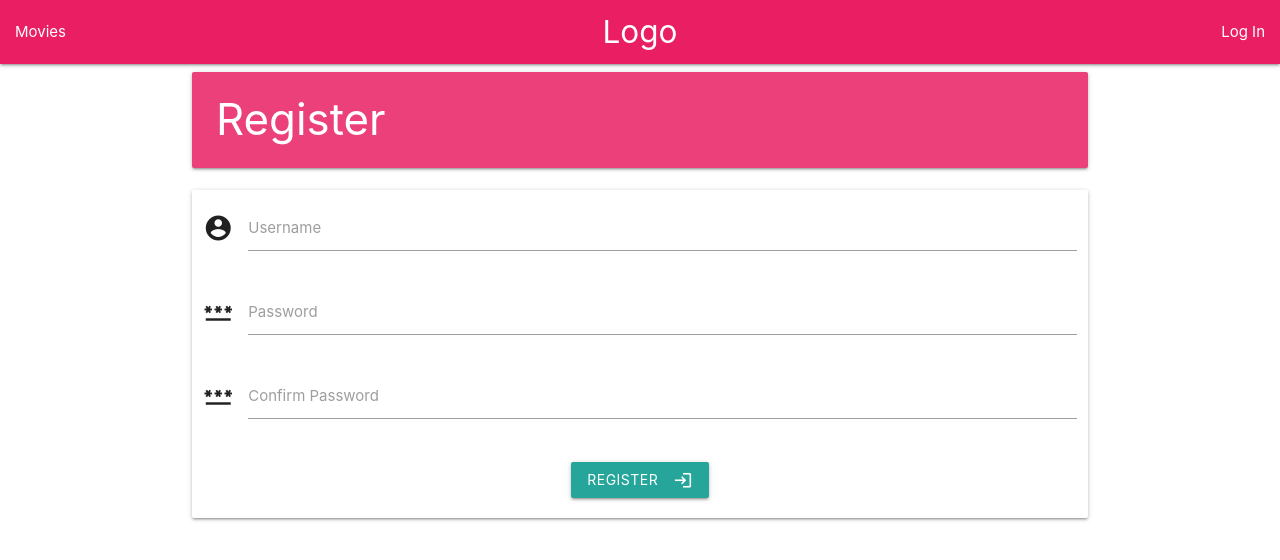
After one commit to Code-Institute-Submissions/-gamefootage-moview-site_NovResub, a Flask app: page /register in a window 1280 px wide. The commit adds this page. Shown: the top 560 px of the page. Run offline with Flask 2, Linux system fonts and the light colour scheme; parts of the project's set-up code (start-up, migrations or seed data) failed here and were passed over; some libraries are stand-ins or nearby versions.

Commit message:
add edit/delete movie functionality and register logic

```diff
--- /dev/null
+++ b/main.py
@@ -0,0 +1,212 @@
+import os
+from flask import (
+  Flask, flash, render_template, redirect, request, session, url_for
+)
+from flask_pymongo import PyMongo
+from bson.objectid import ObjectId
+import flask_pymongo
+import pymongo
+from pymongo.message import update
+from werkzeug import useragents
+from werkzeug.security import generate_password_hash, check_password_hash
+if os.path.exists("env.py"):
+  import env
+
+app = Flask(__name__)
+
+app.config["MONGO_DBNAME"] = os.environ.get("MONGO_DBNAME")
+app.config["MONGO_URI"] = os.environ.get("MONGO_URI")
+app.secret_key = os.environ.get("SECRET_KEY")
+
+mongo = PyMongo(app)
+
+
+@app.route("/")
+@app.route("/movies")
+def get_movies():
+  movies = list(mongo.db.movies.find())
+  return render_template("movies.html", movies=movies)
+
+
+@app.route("/login", methods=["POST", "GET"])
+def login():
+  if request.method == "POST":
+    db_user = mongo.db.users.find_one({
+      "username": request.form.get("username")
+    })
+
+    if db_user:
+      if check_password_hash(
+        db_user["password"], request.form.get("password")
+      ):
+        print(db_user["_id"])
+        # store user info in session
+        session["user"] = {
+          "_id": str(db_user["_id"]),
+          "username": db_user["username"],
+          "profile_url": db_user["profile_url"]
+        }
+        return redirect(url_for('get_movies'))
+      else:
+          # incorrect password
+          flash("Incorrect login details", "error")
+          return redirect(url_for('login'))
+    else:
+      # username not found
+      flash("Incorrect login details", "error")
+
+  return render_template("login.html")
+
+
+
+@app.route("/register", methods=["GET", "POST"])
+def register():
+  if request.method == "POST":
+
+    profile_url = "https://cdn.pixabay.com/photo/2015/10/05/22/37/blank-profile-picture-973460_960_720.png"
+    new_user = {
+      "username": request.form.get("username").lower(),
+      "password": generate_password_hash(request.form.get("password")),
+      "profile_url": profile_url
+    }
+    mongo.db.users.insert_one(new_user)
+    db_user = mongo.db.users.find_one({
+      "username": new_user["username"]
+    })
+
+    # put new user into sesssion cookie
+    session["user"] = {
+      "_id": str(db_user["_id"]),
+      "username": db_user["username"],
+      "profile_url": db_user["profile_url"]
+    }
+    flash("Regisration Successful!")
+    return redirect(url_for('get_movies'))
+
+  return render_template("register.html")
+
+
+@app.route("/profile", methods=["GET", "POST"])
+def show_profile():
+  if request.method == "POST":
+    print(session["user"]["_id"])
+    mongo.db.users.update_one({ "_id": ObjectId(session["user"]["_id"]) },
+      {
+        "$set": { "profile_url": request.form.get("profile_url") }
+      }
+    )
+
+    db_user = mongo.db.users.find_one({"_id": ObjectId(session["user"]["_id"]) })
+    print(db_user)
+
+    if db_user:
+      session["user"] = {
+        "_id": str(db_user["_id"]),
+        "username": db_user["username"],
+        "profile_url": db_user["profile_url"]
+      }
+      flash("Profile image changed successfully")
+      return redirect(url_for('get_movies'))
+    else:
+      flash("Error updating user profile. Please try again")
+
+  user = session["user"]
+  if user:
+    return render_template("profile.html", user=user)
+  else:
+    return redirect(url_for("login"))
+
+
+@app.route("/logout")
+def logout():
+  session["user"] = {}
+  return redirect(url_for('login'))
+
+
+@app.route("/delete/<movie_id>/")
+def delete_movie(movie_id):
+  user_id = session["user"]["_id"]
+  # Only allow user to delte if user submitted the movie
+  result = mongo.db.movies.delete_one({
+    "_id": ObjectId(movie_id),
+    "submitted_by": ObjectId(user_id)
+  })
+
+  print(result)
+
+  if result.deleted_count > 0:
+    flash("Movie successfully deleted")
+  else:
+    flash("You do not have the correct permissions to delete this movie")
+
+  return redirect(url_for('get_movies'))
+
+
+
+@app.route("/edit/<movie_id>", methods=["GET", "POST"])
+def edit_movie(movie_id):
+  if request.method == "GET":
+    if movie_id == 'form':
+      movie_id = request.args.get("edit_movie_id")
+
+    user_id = session["user"]["_id"]
+    movie = mongo.db.movies.find_one({
+      "_id": ObjectId(movie_id),
+      "submitted_by": ObjectId(user_id)
+    })
+
+    if not movie:
+      flash("You don't have the correct permissions to edit this movie")
+    else:
+      return render_template("edit_movie.html", movie=movie)
+  elif request.method == "POST":
+    user_id = session["user"]["_id"]
+    movie = mongo.db.movies.find_one({
+      "_id": ObjectId(movie_id),
+      "submitted_by": ObjectId(user_id)
+    })
+
+    edit = {
+      "title": request.form.get('title'),
+      "description": request.form.get('description'),
+      "starring": request.form.get("starring").split(",")
+    }
+    result = mongo.db.movies.update_one({ "_id": ObjectId(movie_id) },
+      {
+        "$set": edit
+      }
+    )
+    if result.modified_count > 0:
+      flash("Movie successfully edited")
+      return redirect(url_for('get_movies'))
+    else:
+      flash("Error updating movie. Please try again")
+      return render_template("edit_movie.html", movie=movie)
+
+
+  return redirect(url_for('get_movies'))
+
+
+
+
+if __name__ == "__main__":
+  app.run(host=os.environ.get("IP"),
+          port=int(os.environ.get("PORT")),
+          debug=True)
+
+#             REGISTER LOGIC
+#  profile_url = "https://cdn.pixabay.com/photo/2015/10/05/22/37/blank-profile-picture-973460_960_720.png"
+#     new_user = {
+#       "username": request.form.get("username").lower(),
+#       "password": generate_password_hash(request.form.get("password")),
+#       "profile_url": profile_url
+#     }
+#     mongo.db.users.insert_one(new_user)
+
+#     # put new user into sesssion cookie
+#     session["user"] = {
+#       "username": request.form.get("username").lower(),
+#       "profile_url": profile_url
+#     }
+#     flash("Regisration Successful!")
+#     return redirect(url_for('get_movies'))
--- a/requirements.txt
+++ b/requirements.txt
@@ -6,3 +6,4 @@ Flask-PyMongo==2.3.0
 itsdangerous==1.1.0
 pymongo==3.11.0
 Werkzeug==1.0.1
+threaded==4.1.0
--- a/static/css/style.css
+++ b/static/css/style.css
@@ -6,11 +6,11 @@
   border: 1px solid !important;
 }
 
-.nav-wrapper ul {
+.nav-wrapper ul:not(#user-dropdown) {
   height: 100%;
 }
 
-.nav-wrapper ul li {
+.nav-wrapper ul li:not(.dropdown-link) {
   height: 100%;
 }
 
@@ -59,3 +100,14 @@
     align-items: center;
   }
 }
+
+/* Animations to fade the snackbar in and out */
+@-webkit-keyframes fadein {
+  from {bottom: 0; opacity: 0;}
+  to {bottom: 30px; opacity: 1;}
+}
+
+@keyframes fadein {
+  from {bottom: 0; opacity: 0;}
+  to {bottom: 30px; opacity: 1;}
+}
--- /dev/null
+++ b/static/js/movies.js
@@ -0,0 +1,5 @@
+$("button[name=edit-movie]").on('click', function() {
+  let id = $(this).data('movie-id');
+  $("#edit_movie_id").val(id);
+  $("#edit_movie").submit();
+})
--- /dev/null
+++ b/static/js/register.js
@@ -0,0 +1,7 @@
+$("#password, #confirm-password").on("keyup", function(e) {
+  if ($("#password").val() !== $("#confirm-password").val()) {
+    $("#confirm-password").get(0).setCustomValidity('Password fields must match');
+  } else if ($("#password").val().length > 5 && $("#confirm-password").val().length > 5) {
+    $("#confirm-password").get(0).setCustomValidity('');
+  }
+});
--- a/static/js/script.js
+++ b/static/js/script.js
@@ -1,4 +1,10 @@
 $(document).ready(function(){
   $('.sidenav').sidenav();
   $('.materialboxed').materialbox();
+  $(".dropdown-trigger").dropdown();
+  $('.chips').chips();
 });
+
+$("#snackbar").on("click", function() {
+  $("#snackbar").removeClass("show");
+});
--- a/templates/base.html
+++ b/templates/base.html
@@ -15,9 +15,14 @@
 </head>
 <body>
   <header>
+    <!-- User dropdown -->
+    <ul id="user-dropdown" class="dropdown-content">
+      <li class="dropdown-link"><a href="/profile">Profile</a></li>
+      <li class="dropdown-link"><a href="/logout">Log Out</a></li>
+    </ul>
     <!-- Browser Main Nav -->
     <nav>
-      <div class="nav-wrapper pink darken-3">
+      <div class="nav-wrapper pink">
         <a role="button" data-target="mobile-sidenav" class="sidenav-trigger"><i class="material-icons">menu</i></a>
         <a href="/" class="brand-logo center">Logo</a>
         <ul id="page-links" class="left hide-on-med-and-down">
@@ -27,7 +32,7 @@
           {% if not session["user"] %}
            <li><a href="/login">Log In</a></li>
           {% else %}
-          <a href="#">
+          <a class="dropdown-trigger" href="#!" data-target="user-dropdown">
             <li class="profile-img valign-wrapper">
               <img src="{{ session['user']['profile_url'] }}" alt="session['user']['username']" class="responsive-img circle">
             </li>
@@ -46,14 +51,13 @@
 
   <!-- Flashed Messages -->
   <section>
-    {% with messages = get_flashed_messages() %}
-      {% if messages %}
-        {% for message in messages %}
-          <div class="row flashes">
-            <h4 class="pink lighten-4 center-align">{{ message }}</h4>
+    {% with messages = get_flashed_messages(with_categories=true) %}
+        {% for category, message in messages %}
+          <div id="snackbar" class="{% if messages %} show {% endif %}">
+            {{ message }}
+            <i class="material-icons right">close</i>
           </div>
         {% endfor %}
-      {% endif %}
     {% endwith %}
   </section>
 
@@ -62,6 +66,9 @@
     {% block content %}
     {% endblock %}
   </main>
+
+  {% block modals %}
+  {% endblock %}
 
   <!-- Scripts -->
   <!-- JQuery -->
@@ -72,6 +79,9 @@
   <script src="https://cdnjs.cloudflare.com/ajax/libs/materialize/1.0.0/js/materialize.min.js"></script>
   <!-- Custom JS -->
   <script src="{{ url_for('static', filename='js/script.js') }}"></script>
+  <!-- File specific js -->
+  {% block scripts %}
+  {% endblock %}
 
 </body>
 </html>
--- /dev/null
+++ b/templates/register.html
@@ -0,0 +1,36 @@
+{% extends "base.html" %}
+{% block content %}
+  <h3 class="card-panel pink lighten-1 white-text">Register</h3>
+
+  <div class="row">
+    <form id="register-user" class="col s12 card-panel z-depth-1" method="POST" action="{{ url_for('register') }}">
+      <div class="row">
+        <div class="input-field col s12 m-2">
+          <i class="material-icons prefix">account_circle</i>
+          <input id="username" name="username" type="text" minlength="5" maxlength="20" class="validate" required>
+          <label for="username">Username</label>
+        </div>
+        <div class="input-field col s12">
+          <i class="material-icons prefix">password</i>
+          <input id="password" name="password" type="password" minlength="5" maxlength="20" class="validate" required>
+          <label for="password">Password</label>
+        </div>
+        <div class="input-field col s12">
+          <i class="material-icons prefix">password</i>
+          <input id="confirm-password" name="confirm-password" type="password" minlength="5" maxlength="20" class="validate" required>
+          <label for="password">Confirm Password</label>
+        </div>
+      </div>
+
+      <div class="row center-align">
+        <button class="btn waves-effect waves-light" type="submit" id="register" name="register">Register
+          <i class="material-icons right">login</i>
+        </button>
+      </div>
+    </form>
+  </div>
+{% endblock %}
+
+{% block scripts %}
+  <script src="{{ url_for('static', filename='js/register.js') }}"></script>
+{% endblock %}
```
Also changed, not shown: other parts of static/css/style.css (+42 -1 lines), app.py (deleted, +0 -75 lines), static/js/edit-movie.js (added, +31 -0 lines), static/js/profile.js (added, +7 -0 lines), templates/edit_movie.html (added, +39 -0 lines), templates/movies.html (+34 -4 lines).
